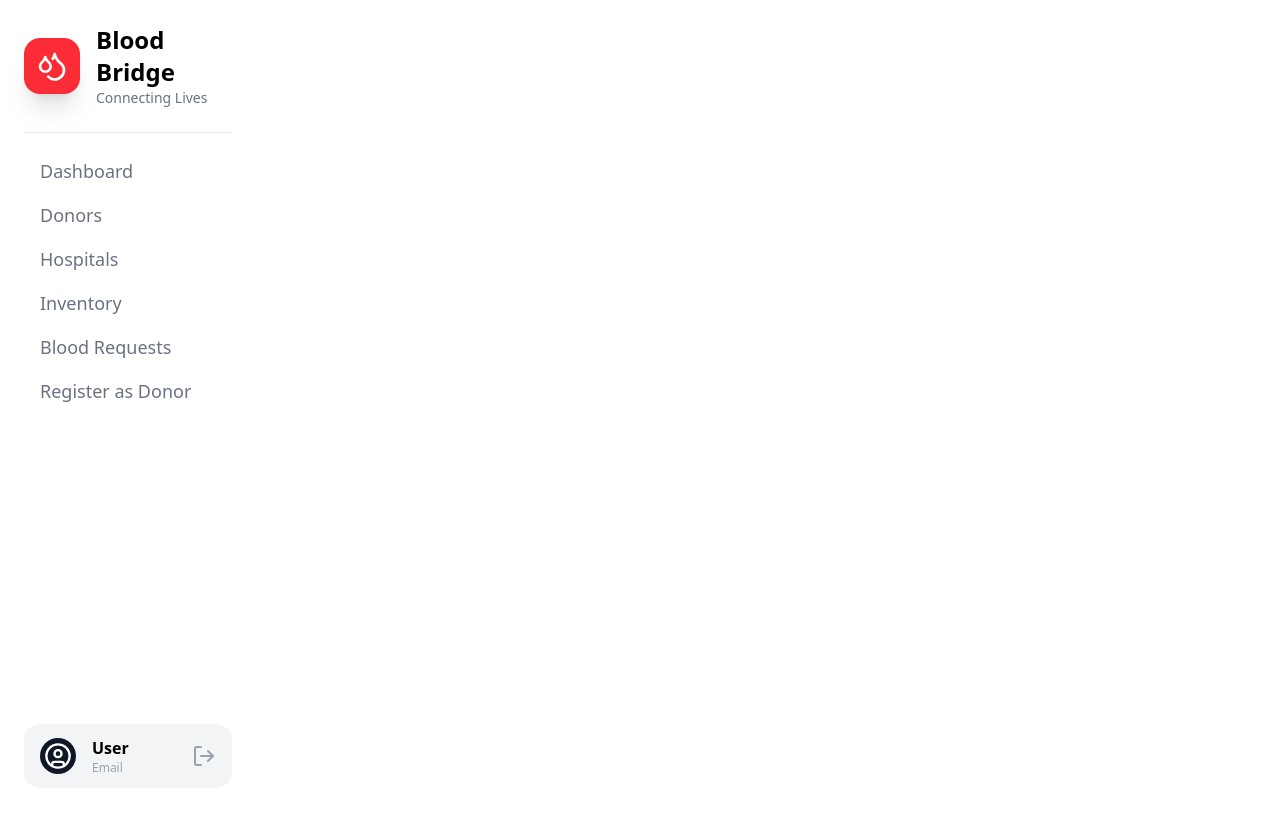
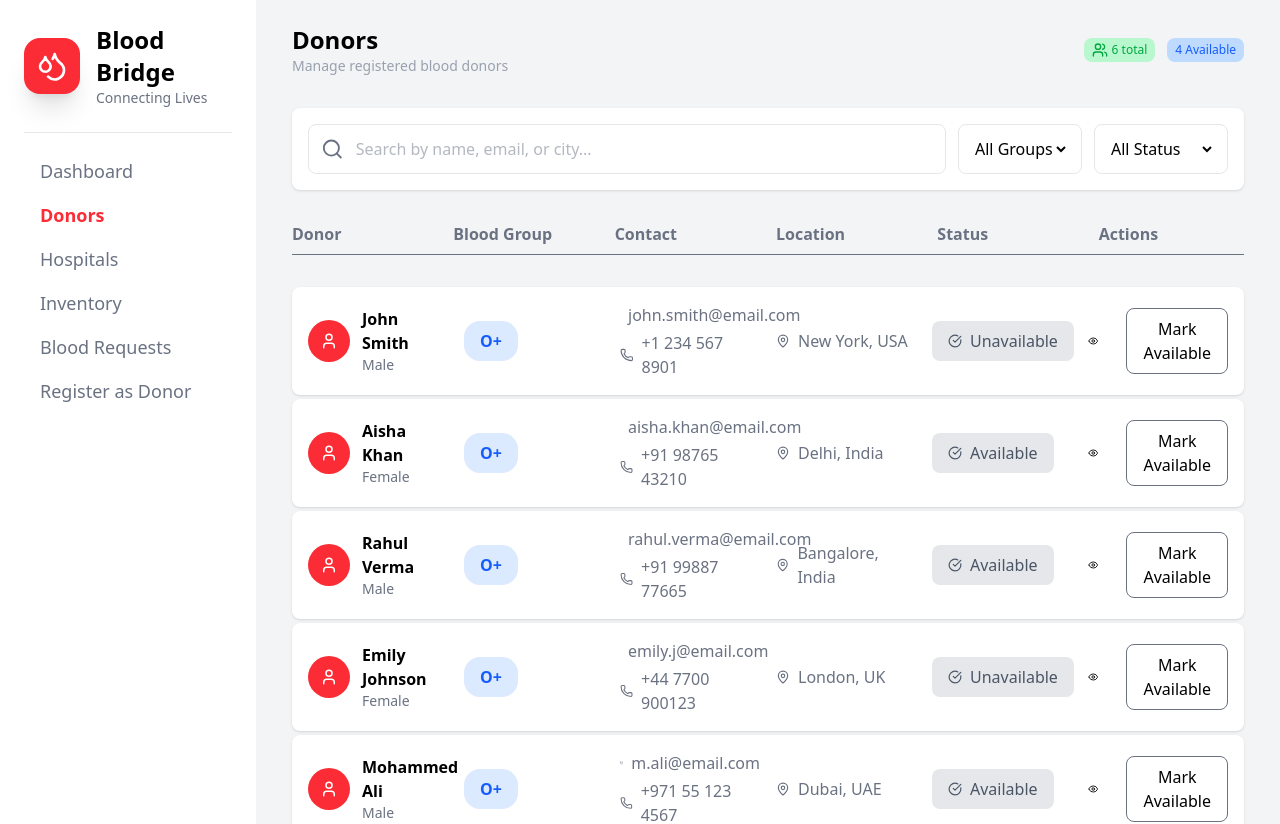
Before and after one commit to Monish988/Blood-Bridge, a React (Vite) app: page /donors in a window 1280 px wide. Shown: the top 824 px of the page. Before the commit the page ends 800 px from the top, so only its background shows below. Built offline with nearby package versions, Linux system fonts and the light colour scheme.

Commit message:
donors page is working fine

```diff
--- a/src/App.jsx
+++ b/src/App.jsx
@@ -5,6 +5,7 @@ import Donor from './Components/Donor/Donor'
 import { Routes } from 'react-router-dom'
 import { Route } from 'react-router-dom'
 import Layout from './Layout'
+import donors from './donor'
 
  const App = () => {
   return (
@@ -13,7 +14,7 @@ import Layout from './Layout'
     <Routes>
       <Route element={Layout}/>
       <Route path='/' element={<DashBoard/>}/>
-      <Route path='/donor' element={<Donor/>}/>
+      <Route path='/donors' element={<Donor props = {donors} />}/>
     </Routes>
     </div>
   )
--- a/src/Components/DashBoard/Left.jsx
+++ b/src/Components/DashBoard/Left.jsx
@@ -4,7 +4,7 @@ import React from "react";
 
 const navItems = [
   { label: "Dashboard", path: "/" },
-  { label: "Donors", path: "/donor" },
+  { label: "Donors", path: "/donors" },
   { label: "Hospitals", path: "/hospitals" },
   { label: "Inventory", path: "/inventory" },
   { label: "Blood Requests", path: "/requests" },
@@ -13,7 +13,8 @@ const navItems = [
 
 const Left = () => {
   return (
-    <div className="
+    <div
+      className="
       w-full
       lg:w-1/5
       min-h-screen
@@ -21,7 +22,8 @@ const Left = () => {
       bg-white
       flex
       flex-col
-    ">
+    "
+    >
       {/* TOP */}
       <div className="flex items-center gap-4 py-6 border-b border-gray-200">
         <div className="shadow-xl text-white bg-red-500 p-3 rounded-2xl">
--- a/src/Components/Donor/Donor.jsx
+++ b/src/Components/Donor/Donor.jsx
@@ -2,43 +2,45 @@ import React from "react";
 import SearchBar from "./SearchBar";
 import { Users } from "lucide-react";
 import DonorItem from "./DonorItem";
+import donors from "../../donor";
 
-
-const Donor = () => {
+const Donor = (props) => {
+  const data = props.props;
   return (
     <div
-      className="w-full  flex-1
+      className="
+      flex-1
       bg-gray-100
       px-4 sm:px-6 lg:px-9
       py-6
-      space-y-8"
+      space-y-8
+    "
     >
       {/* TOP */}
-      <div className=" flex justify-between items-center">
+      <div className="flex flex-col sm:flex-row justify-between gap-4">
         <div>
           <h2 className="font-bold text-2xl">Donors</h2>
-        <p className="text-sm text-gray-400">Manage registered blood donors</p>
+          <p className="text-sm text-gray-400">
+            Manage registered blood donors
+          </p>
         </div>
-        <div className=" flex items-center gap-3">
-            <div className=" text-xs bg-green-200 py-1 px-2 rounded-lg text-green-600 flex gap-1 items-center">
-                <Users size={17}/>
+
+        <div className="flex items-center gap-3">
+          <div className="text-xs bg-green-200 py-1 px-2 rounded-lg text-green-600 flex gap-1 items-center">
+            <Users size={16} />
             <p>6 total</p>
           </div>
-            <div className=" text-xs bg-blue-200 py-1 px-2 rounded-lg text-blue-600">
+          <div className="text-xs bg-blue-200 py-1 px-2 rounded-lg text-blue-600">
             <p>4 Available</p>
           </div>
         </div>
       </div>
 
-      {/* CENTER */}
-      <div>
-        <SearchBar/>
+      {/* SEARCH */}
+      <SearchBar />
 
-      </div>
-
-      {/* BOTTOM */}
-      <div>
-        <div className=" font-semibold text-gray-500 grid grid-cols-6 gap-4 border-b border-b-gray-200 mb-2">
+      {/* TABLE HEADER (desktop only) */}
+      <div className="hidden lg:grid grid-cols-6 gap-4 font-semibold text-gray-500 border-b pb-2">
         <p>Donor</p>
         <p>Blood Group</p>
         <p>Contact</p>
@@ -46,10 +48,14 @@ const Donor = () => {
         <p>Status</p>
         <p>Actions</p>
       </div>
+
+      {/* LIST */}
       <div className=" space-y-1">
-        <DonorItem/>
-        <DonorItem/>
-        </div>
+        {data.map((data) => {
+          return (
+            <DonorItem name={data.name} sex={data.gender} BG={data.bloodGroup} mail={data.email} phone={data.phone} status={data.status} location={data.location}  />
+          );
+        })}
       </div>
     </div>
   );
--- a/src/Components/Donor/DonorItem.jsx
+++ b/src/Components/Donor/DonorItem.jsx
@@ -1,61 +1,76 @@
-import React from 'react'
-import { User } from "lucide-react";
-import { Mail } from 'lucide-react';
-import { Phone } from 'lucide-react';
-import { MapPin } from 'lucide-react';
-import { CircleCheckBig } from 'lucide-react';
-import { Eye } from 'lucide-react';
-const DonorItem = () => {
+import React from "react";
+import {
+  User,
+  Mail,
+  Phone,
+  MapPin,
+  CircleCheckBig,
+  Eye,
+} from "lucide-react";
+
+const DonorItem = (props) => {
   return (
-    <div className=' bg-white p-2 rounded-lg shadow grid grid-cols-6 items-center gap-4 hover:bg-gray-50 '>
+    <div className="
+      bg-white
+      p-4
+      rounded-lg
+      hover:bg-gray-50
+      grid
+      grid-cols-1
+      gap-4
+      shadow
+      lg:grid-cols-6
+      lg:items-center
+    ">
       {/* DONOR */}
-        <div className=' flex items-center gap-3'>
-            <div className=' rounded-full bg-red-500 w-fit shadow p-3 text-white'>
-                <User size={20}/>
+      <div className="flex items-center gap-3">
+        <div className="rounded-full bg-red-500 p-3 text-white">
+          <User size={18} />
         </div>
-            <div className=' flex flex-col items-start'>
-                <h3 className=' font-semibold leading-[1.2] text-base'>John Smith</h3>
-                <p className=' text-sm text-gray-500'>Male</p>
+        <div>
+          <h3 className="font-semibold">{props.name}</h3>
+          <p className="text-sm text-gray-500">{props.sex}</p>
         </div>
       </div>
 
-        {/* BLOOD GROUP */}
-        <div className=' text-center bg-blue-100 text-blue-600 w-fit py-2 px-4 rounded-2xl'>
-            <h3 className=' font-bold'>O+</h3>
+      {/* BLOOD */}
+      <div className="bg-blue-100 text-blue-600 w-fit px-4 py-2 rounded-2xl font-bold">
+        O+
       </div>
 
       {/* CONTACT */}
-        <div className=' text-gray-500'>
-            <div className='   flex space-y-1 items-center gap-3 text-base'>
-                <Mail size={14}/>
-                <p>john.smith@email.com</p>
+      <div className="text-gray-500 text-base space-y-1">
+        <div className="flex items-center gap-2">
+          <Mail size={14} />
+          <p>{props.mail}</p>
         </div>
-            <div className=' flex items-center gap-2 text-base'>
+        <div className="flex items-center gap-2">
           <Phone size={14} />
-                <p>+1 234 567 8901</p>
-
+          <p>{props.phone}</p>
         </div>
       </div>
 
       {/* LOCATION */}
-        <div className=' text-gray-500 flex items-center gap-2 text-base'>
+      <div className="flex items-center gap-2 text-base text-gray-500">
         <MapPin size={14} />
-            <p>123 Main St, USA</p>
+        <p>{props.location}</p>
       </div>
 
       {/* STATUS */}
-        <div className=' flex items-center gap-1 bg-gray-200 w-fit py-2 px-4 rounded-lg text-gray-600 text-sm'>
-            <CircleCheckBig size={14}/>
-            <p>Unavailable</p>
+      <div className="flex items-center gap-2 bg-gray-200 px-4 py-2 rounded-lg text-base text-gray-600 w-fit">
+        <CircleCheckBig size={14} />
+        {props.status}
       </div>
 
-        {/* Actions */}
-        <div className=' flex items-center gap-7 font-medium text-base'>
+      {/* ACTIONS */}
+      <div className="flex items-center justify-between lg:justify-start gap-7">
         <Eye size={18} />
-            <p className=' bg-white rounded-lg cursor-pointer shadow border border-gray-100 py-2 px-4'>Mark Available</p>
+        <button className=" border cursor-pointer border-gray-500 px-4 py-2 rounded-lg text-base">
+          Mark Available
+        </button>
       </div>
     </div>
-  )
-}
+  );
+};
 
-export default DonorItem
+export default DonorItem;
--- a/src/Components/Donor/SearchBar.jsx
+++ b/src/Components/Donor/SearchBar.jsx
@@ -1,32 +1,37 @@
 import React, { useState } from "react";
 import { Search } from "lucide-react";
+
 const SearchBar = () => {
   const [searchVal, setSearchVal] = useState("");
-  const bloodGroups = ['A+','A-','AB+','AB-','O+','O-','B+','B-']
+  const bloodGroups = ["A+", "A-", "AB+", "AB-", "O+", "O-", "B+", "B-"];
+
   return (
-    <div className=" flex gap-3 items-center bg-white shadow w-full p-4 rounded-lg ">
-      <div className=" border flex-1 focus-within:ring-1 focus-within:  border-gray-200 text-gray-500 p-3 rounded-lg  flex gap-3">
+    <div className="flex flex-col lg:flex-row gap-3 bg-white shadow w-full p-4 rounded-lg">
+
+      {/* SEARCH INPUT */}
+      <div className="border flex-1 border-gray-200 text-gray-500 p-3 rounded-lg flex gap-3">
         <Search />
         <input
-          onChange={(e) => {
-            setSearchVal(e.target.value);
-          }}
-          className=" w-full outline-none bg-white"
-          type="text"
-          placeholder="Search by name, email, or city.."
-        ></input>
+          value={searchVal}
+          onChange={(e) => setSearchVal(e.target.value)}
+          className="w-full outline-none"
+          placeholder="Search by name, email, or city..."
+        />
       </div>
-      <div className=" flex gap-3">
-        <div className=" border border-gray-200 text-gray-500 p-3 rounded-lg ">
-          <select>
+
+      {/* FILTERS */}
+      <div className="flex flex-col sm:flex-row gap-3">
+        <div className="border border-gray-200 p-3 rounded-lg">
+          <select className="w-full">
             <option>All Groups</option>
-            {bloodGroups.map((elem)=>{
-                return <option>{elem}</option>
-            })}
+            {bloodGroups.map(bg => (
+              <option key={bg}>{bg}</option>
+            ))}
           </select>
         </div>
-        <div className=" border border-gray-200 text-gray-500 p-3 rounded-lg ">
-          <select>
+
+        <div className="border border-gray-200 p-3 rounded-lg">
+          <select className="w-full">
             <option>All Status</option>
             <option>Available</option>
             <option>Unavailable</option>
--- /dev/null
+++ b/src/donor.js
@@ -0,0 +1,64 @@
+const donors = [
+  {
+    id: 1,
+    name: "John Smith",
+    gender: "Male",
+    bloodGroup: "O+",
+    email: "john.smith@email.com",
+    phone: "+1 234 567 8901",
+    location: "New York, USA",
+    status: "Unavailable",
+  },
+  {
+    id: 2,
+    name: "Aisha Khan",
+    gender: "Female",
+    bloodGroup: "A+",
+    email: "aisha.khan@email.com",
+    phone: "+91 98765 43210",
+    location: "Delhi, India",
+    status: "Available",
+  },
+  {
+    id: 3,
+    name: "Rahul Verma",
+    gender: "Male",
+    bloodGroup: "B+",
+    email: "rahul.verma@email.com",
+    phone: "+91 99887 77665",
+    location: "Bangalore, India",
+    status: "Available",
+  },
+  {
+    id: 4,
+    name: "Emily Johnson",
+    gender: "Female",
+    bloodGroup: "AB-",
+    email: "emily.j@email.com",
+    phone: "+44 7700 900123",
+    location: "London, UK",
+    status: "Unavailable",
+  },
+  {
+    id: 5,
+    name: "Mohammed Ali",
+    gender: "Male",
+    bloodGroup: "O-",
+    email: "m.ali@email.com",
+    phone: "+971 55 123 4567",
+    location: "Dubai, UAE",
+    status: "Available",
+  },
+  {
+    id: 6,
+    name: "Sneha Patil",
+    gender: "Female",
+    bloodGroup: "B-",
+    email: "sneha.p@email.com",
+    phone: "+91 91234 56789",
+    location: "Pune, India",
+    status: "Available",
+  },
+];
+
+export default donors;
```
Lines whose indentation alone changed are shown as unchanged.
